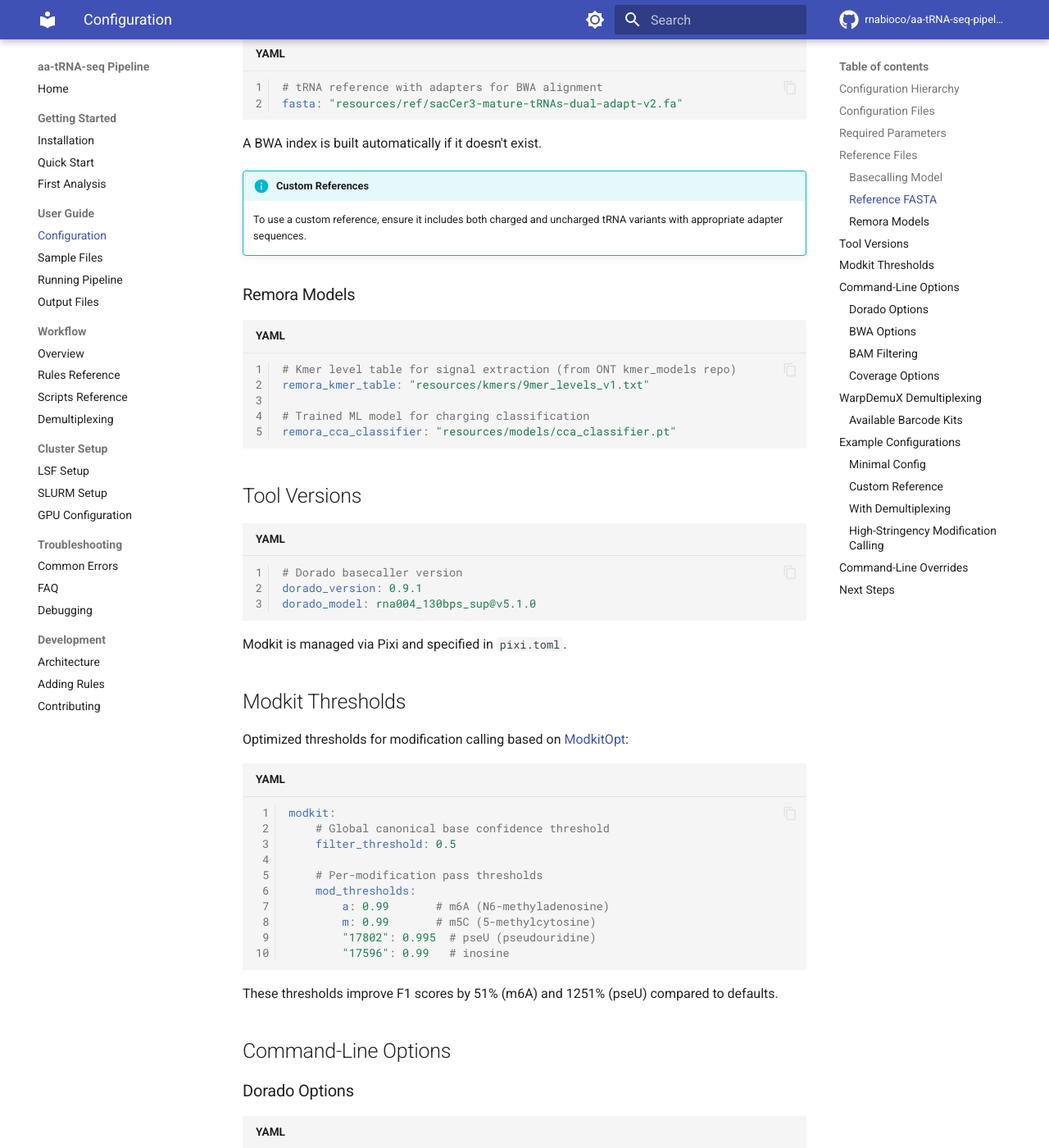
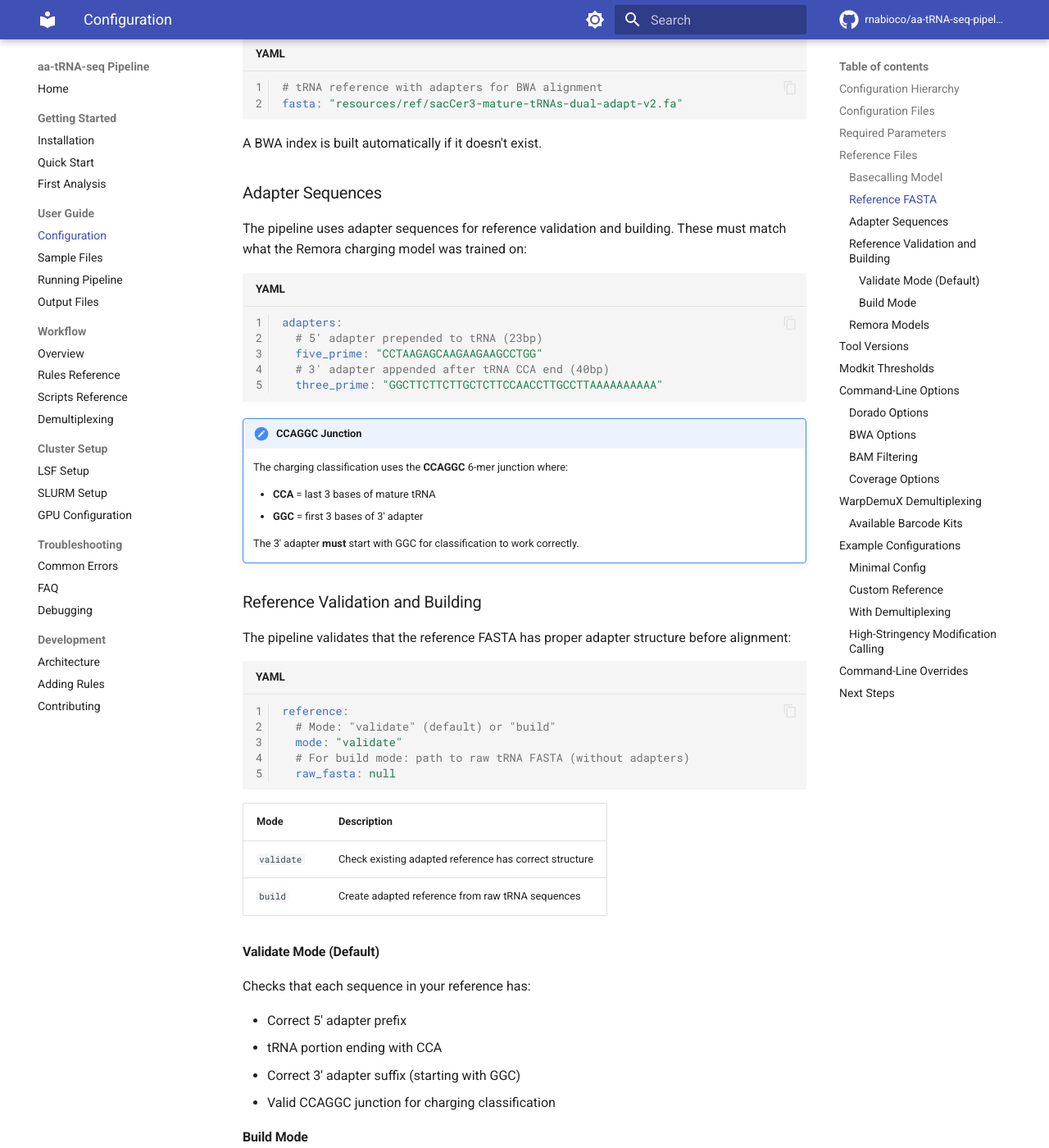
Before and after one commit to rnabioco/aa-tRNA-seq-pipeline, an MkDocs documentation site: the page built from docs/user-guide/configuration.md, in a window 1280 px wide and 1400 px high, scrolled down 1652 px. Shown: the whole window at 82% size. Built offline with MkDocs 1.6.1 and Material for MkDocs 9.7.7, drawn with Linux system fonts in a browser that asks for light colours; comment, search, counter and statistics services are not loaded; some of the changed text lies outside the part shown.

Commit message:
docs: add reference validation and adapter configuration docs
Document new adapter sequences and reference validation/building
configuration options in the user guide.

````diff
--- a/docs/user-guide/configuration.md
+++ b/docs/user-guide/configuration.md
@@ -53,8 +53,74 @@ fasta: "resources/ref/sacCer3-mature-tRNAs-dual-adapt-v2.fa"
 
 A BWA index is built automatically if it doesn't exist.
 
+### Adapter Sequences
+
+The pipeline uses adapter sequences for reference validation and building. These must match what the Remora charging model was trained on:
+
+```yaml
+adapters:
+  # 5' adapter prepended to tRNA (23bp)
+  five_prime: "CCTAAGAGCAAGAAGAAGCCTGG"
+  # 3' adapter appended after tRNA CCA end (40bp)
+  three_prime: "GGCTTCTTCTTGCTCTTCCAACCTTGCCTTAAAAAAAAAA"
+```
+
+!!! important "CCAGGC Junction"
+    The charging classification uses the **CCAGGC** 6-mer junction where:
+
+    - **CCA** = last 3 bases of mature tRNA
+    - **GGC** = first 3 bases of 3' adapter
+
+    The 3' adapter **must** start with GGC for classification to work correctly.
+
+### Reference Validation and Building
+
+The pipeline validates that the reference FASTA has proper adapter structure before alignment:
+
+```yaml
+reference:
+  # Mode: "validate" (default) or "build"
+  mode: "validate"
+  # For build mode: path to raw tRNA FASTA (without adapters)
+  raw_fasta: null
+```
+
+| Mode | Description |
+|------|-------------|
+| `validate` | Check existing adapted reference has correct structure |
+| `build` | Create adapted reference from raw tRNA sequences |
+
+#### Validate Mode (Default)
+
+Checks that each sequence in your reference has:
+
+- Correct 5' adapter prefix
+- tRNA portion ending with CCA
+- Correct 3' adapter suffix (starting with GGC)
+- Valid CCAGGC junction for charging classification
+
+#### Build Mode
+
+Creates an adapted reference from raw tRNA sequences:
+
+1. Reads raw tRNA FASTA (without adapters)
+2. Adds CCA to sequences missing it (with warning)
+3. Prepends 5' adapter
+4. Appends 3' adapter after CCA
+5. Verifies CCAGGC junction is created
+
+```yaml
+# Example: building reference from raw tRNAs
+reference:
+  mode: "build"
+  raw_fasta: "resources/ref/my_raw_trnas.fa"
+```
+
 !!! info "Custom References"
-    To use a custom reference, ensure it includes both charged and uncharged tRNA variants with appropriate adapter sequences.
+    To use a custom reference, either:
+
+    1. Use `mode: "validate"` with a pre-adapted FASTA
+    2. Use `mode: "build"` with raw tRNA sequences (CCA endings required or will be added)
 
 ### Remora Models
 
````
